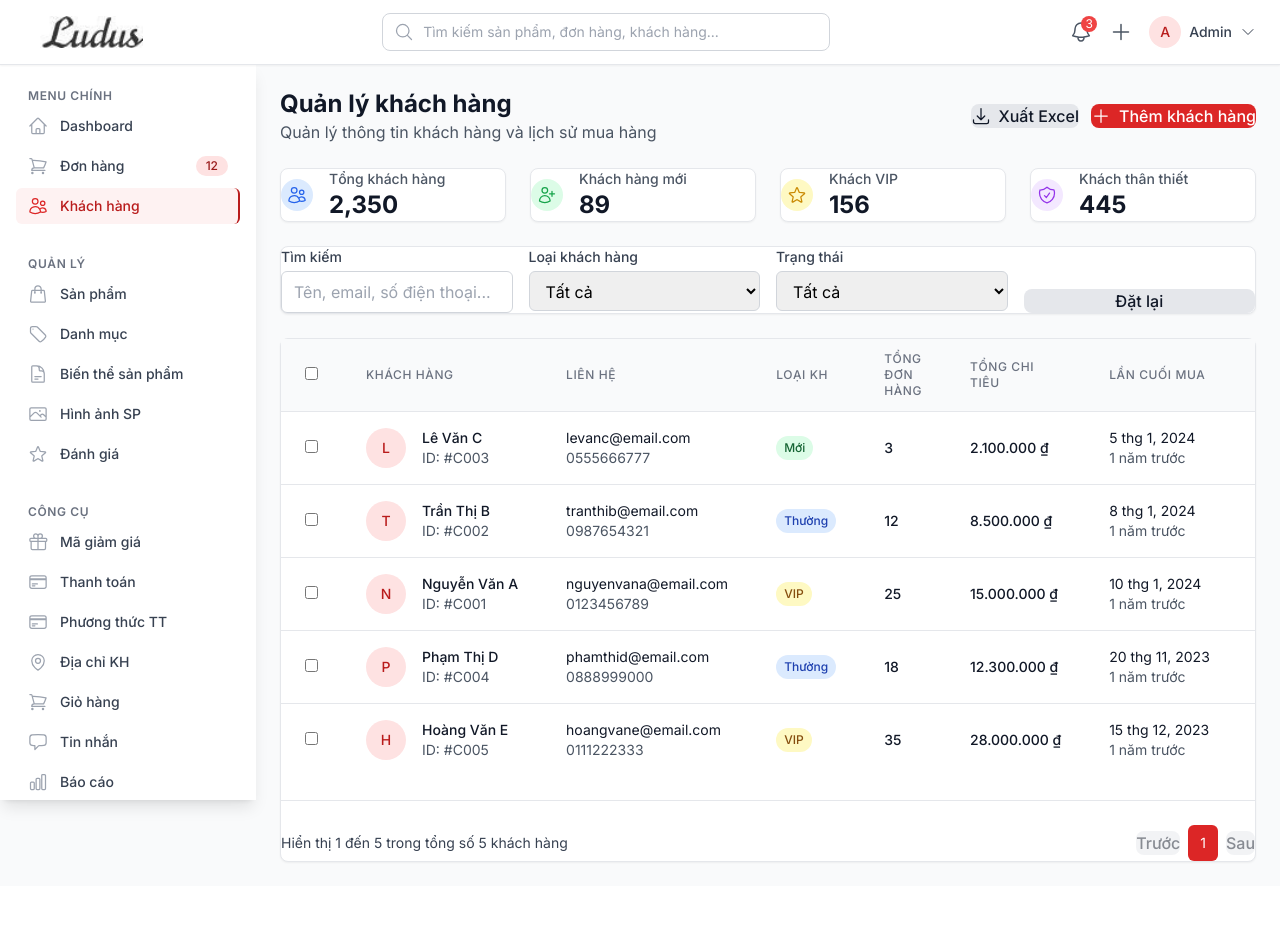
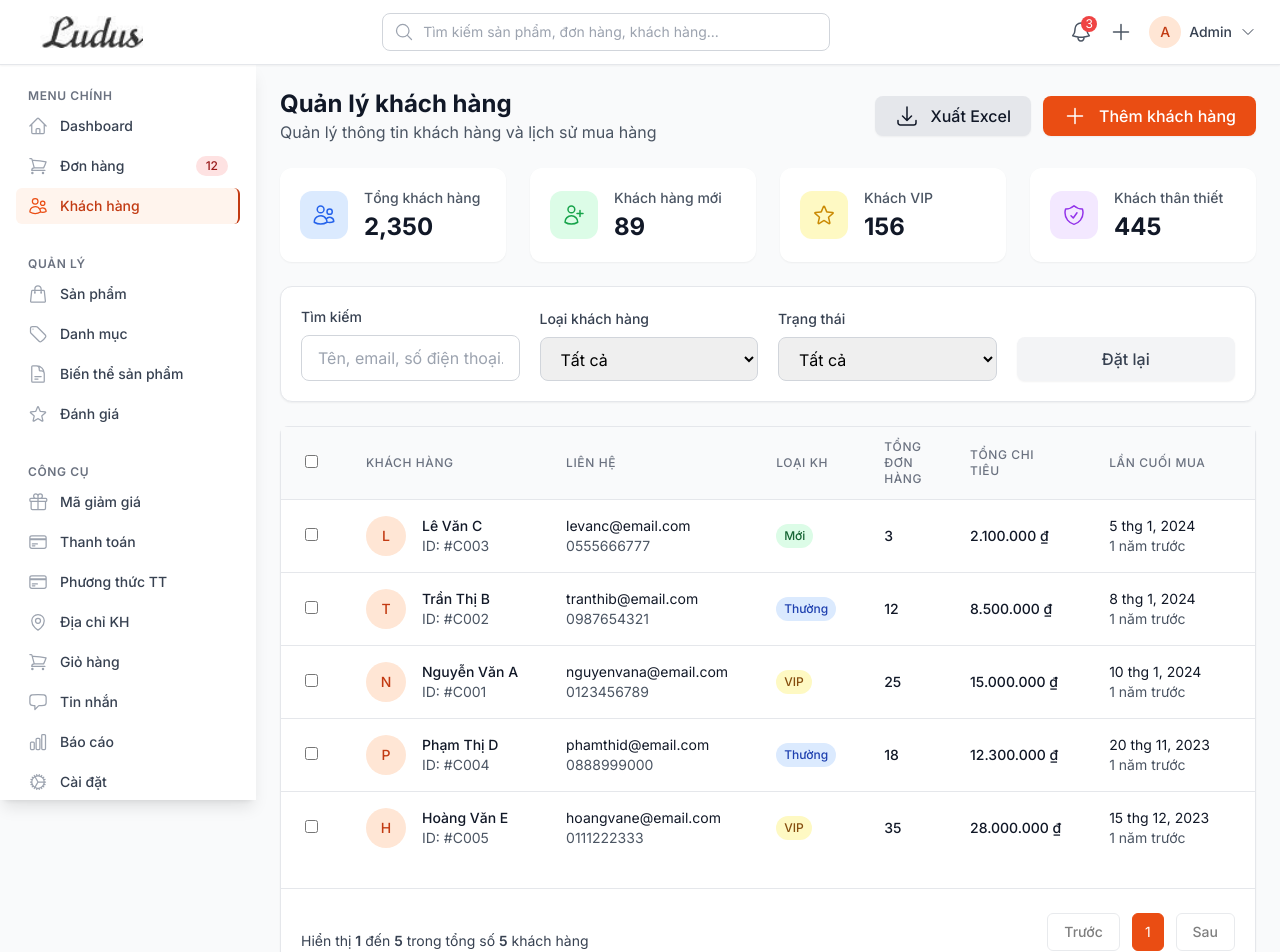
Before and after one commit to tridat2004/ludus_admin, a Nuxt app: page /customers in a window 1280 px wide. Shown: the top 952 px of the page. Before the commit the page ends 886 px from the top, so only its background shows below. Built offline with nearby package versions, Linux system fonts and the light colour scheme.

Commit message:
Update: Layout

```diff
--- a/src/layouts/default.vue
+++ b/src/layouts/default.vue
@@ -226,7 +226,7 @@ const managementNavigation = [
   { name: 'Sản phẩm', href: '/product', icon: ShoppingBagIcon },
   { name: 'Danh mục', href: '/category', icon: TagIcon },
 { name: 'Biến thể sản phẩm', href: '/product-variant', icon: DocumentTextIcon },
-  { name: 'Hình ảnh SP', href: '/product-images', icon: PhotoIcon },
+ // { name: 'Hình ảnh SP', href: '/product-images', icon: PhotoIcon },
   { name: 'Đánh giá', href: '/reviews', icon: StarIcon },
 ]
 
--- a/src/pages/category/index.vue
+++ b/src/pages/category/index.vue
@@ -6,7 +6,7 @@
         <h1 class="text-2xl font-bold text-gray-900">Quản lý danh mục</h1>
         <p class="text-gray-600">Quản lý danh mục sản phẩm của cửa hàng</p>
       </div>
-      <button @click="openAddModal" class="btn btn-primary">
+      <button @click="openAddModal" class="btn btn-primary  px-5 py-2 text-base rounded-xl">
         <PlusIcon class="h-5 w-5 mr-2" />
         Thêm danh mục
       </button>
--- a/src/pages/customers/index.vue
+++ b/src/pages/customers/index.vue
@@ -8,12 +8,19 @@
       </div>
 
       <div class="flex space-x-3">
-        <button @click="exportCustomers" class="btn btn-secondary">
-          <ArrowDownTrayIcon class="h-5 w-5 mr-2" />
+        <button
+          @click="exportCustomers"
+          class="btn btn-secondary flex items-center px-5 py-2 text-base rounded-lg shadow-sm hover:shadow-md transition"
+        >
+          <ArrowDownTrayIcon class="h-6 w-6 mr-3" />
           Xuất Excel
         </button>
-        <button @click="showAddCustomerModal = true" class="btn btn-primary">
-          <PlusIcon class="h-5 w-5 mr-2" />
+
+        <button
+          @click="showAddCustomerModal = true"
+          class="btn btn-primary flex items-center px-5 py-2 text-base rounded-lg shadow-sm hover:shadow-md transition"
+        >
+          <PlusIcon class="h-6 w-6 mr-3" />
           Thêm khách hàng
         </button>
       </div>
@@ -21,40 +28,45 @@
 
     <!-- Customer stats -->
     <div class="grid grid-cols-1 md:grid-cols-4 gap-6">
-      <div v-for="stat in customerStats" :key="stat.name" class="card">
-        <div class="flex items-center">
-          <div class="flex-shrink-0">
-            <div class="h-8 w-8 rounded-full flex items-center justify-center"
-              :class="stat.bgColor">
-              <component :is="stat.icon" class="h-5 w-5" :class="stat.iconColor" />
+  <div
+    v-for="stat in customerStats"
+    :key="stat.name"
+    class="bg-white rounded-xl p-5 shadow-sm hover:shadow-md transition-all duration-200 flex items-center"
+  >
+    <div
+      class="flex-shrink-0 h-12 w-12 rounded-xl flex items-center justify-center"
+      :class="stat.bgColor"
+    >
+      <component :is="stat.icon" class="h-6 w-6" :class="stat.iconColor" />
     </div>
-          </div>
+
     <div class="ml-4">
-            <p class="text-sm font-medium text-gray-600">{{ stat.name }}</p>
-            <p class="text-2xl font-bold text-gray-900">{{ stat.value }}</p>
-          </div>
+      <p class="text-sm font-medium text-gray-600 mb-1">{{ stat.name }}</p>
+      <p class="text-2xl font-bold text-gray-900 leading-tight">{{ stat.value }}</p>
     </div>
   </div>
 </div>
 
+
     <!-- Filters -->
-    <div class="card">
-      <div class="grid grid-cols-1 md:grid-cols-4 gap-4">
-        <div>
-          <label class="block text-sm font-medium text-gray-700 mb-1">Tìm kiếm</label>
+    <div class="grid grid-cols-1 md:grid-cols-4 gap-5 p-5 border border-gray-200 rounded-xl bg-white shadow-sm items-end">
+  <!-- Ô tìm kiếm -->
+  <div class="flex flex-col">
+    <label class="text-sm font-medium text-gray-700 mb-2">Tìm kiếm</label>
     <input
-            v-model="searchQuery"
       type="text"
       placeholder="Tên, email, số điện thoại..."
-            class="w-full px-3 py-2 border border-gray-300 rounded-md focus:outline-none focus:ring-primary-500 focus:border-primary-500"
-          >
+      v-model="searchQuery"
+      class="w-full border border-gray-300 rounded-lg px-4 py-2.5 focus:ring-2 focus:ring-primary-400 focus:border-primary-400 outline-none transition"
+    />
   </div>
 
-        <div>
-          <label class="block text-sm font-medium text-gray-700 mb-1">Loại khách hàng</label>
+  <!-- Loại khách hàng -->
+  <div class="flex flex-col">
+    <label class="text-sm font-medium text-gray-700 mb-2">Loại khách hàng</label>
     <select
       v-model="selectedType"
-            class="w-full px-3 py-2 border border-gray-300 rounded-md focus:outline-none focus:ring-primary-500 focus:border-primary-500"
+      class="w-full border border-gray-300 rounded-lg px-4 py-2.5 focus:ring-2 focus:ring-primary-400 focus:border-primary-400 outline-none transition"
     >
       <option value="">Tất cả</option>
       <option value="vip">VIP</option>
@@ -63,11 +75,12 @@
     </select>
   </div>
 
-        <div>
-          <label class="block text-sm font-medium text-gray-700 mb-1">Trạng thái</label>
+  <!-- Trạng thái -->
+  <div class="flex flex-col">
+    <label class="text-sm font-medium text-gray-700 mb-2">Trạng thái</label>
     <select
       v-model="selectedStatus"
-            class="w-full px-3 py-2 border border-gray-300 rounded-md focus:outline-none focus:ring-primary-500 focus:border-primary-500"
+      class="w-full border border-gray-300 rounded-lg px-4 py-2.5 focus:ring-2 focus:ring-primary-400 focus:border-primary-400 outline-none transition"
     >
       <option value="">Tất cả</option>
       <option value="active">Hoạt động</option>
@@ -76,16 +89,21 @@
     </select>
   </div>
 
-        <div class="flex items-end">
-          <button @click="resetFilters" class="btn btn-secondary w-full">
+  <!-- Nút Đặt lại -->
+  <div class="flex justify-end">
+    <button style="width: 10000px;"
+      @click="resetFilters"
+      class="w-full md:w-auto px-6 py-2.5 bg-gray-100 hover:bg-gray-200 text-gray-700 font-medium rounded-lg shadow-sm hover:shadow-md transition"
+    >
       Đặt lại
     </button>
   </div>
 </div>
-    </div>
+
+
 
     <!-- Customers table -->
-    <div class="card">
+    <div class="card rounded-lg">
       <div class="overflow-x-auto">
         <table class="table">
           <thead class="bg-gray-50">
@@ -193,47 +211,57 @@
       </div>
 
       <!-- Pagination -->
-      <div class="flex items-center justify-between mt-6 pt-6 border-t border-gray-200">
-        <div class="flex items-center space-x-2">
+      <!-- Pagination (THAY THẾ block cũ bằng block này) -->
+<div class="flex flex-col md:flex-row items-center md:justify-between mt-6 pt-6 border-t border-gray-200">
+  <!-- Left: info -->
+  <div style="padding-left: 20px ;" class="w-full md:w-auto mb-3 md:mb-0">
     <span class="text-sm text-gray-700">
-            Hiển thị {{ (currentPage - 1) * itemsPerPage + 1 }} đến
-            {{ Math.min(currentPage * itemsPerPage, totalCustomers) }}
-            trong tổng số {{ totalCustomers }} khách hàng
+      Hiển thị <span class="font-semibold">{{ (currentPage - 1) * itemsPerPage + 1 }}</span> đến
+      <span class="font-semibold">{{ Math.min(currentPage * itemsPerPage, totalCustomers) }}</span>
+      trong tổng số <span class="font-semibold">{{ totalCustomers }}</span> khách hàng
     </span>
   </div>
 
-        <div class="flex items-center space-x-2">
+  <!-- Right: controls -->
+  <div style="padding-right: 20px; padding-bottom: 15px;" class="w-full md:w-auto flex items-center justify-center md:justify-end space-x-2">
+    <!-- Prev -->
     <button
       @click="currentPage--"
       :disabled="currentPage === 1"
-            class="btn btn-secondary disabled:opacity-50"
+      :aria-disabled="currentPage === 1"
+      class="px-4 py-2 rounded-md text-sm font-medium border border-gray-300 bg-white hover:bg-gray-50 disabled:opacity-50 disabled:cursor-not-allowed transition"
     >
       Trước
     </button>
 
-          <div class="flex space-x-1">
-            <button
+    <!-- Page numbers (horiz scroll on small screens) -->
+    <div class="flex items-center space-x-2 overflow-x-auto no-scrollbar px-1">
+      <button style="height: 38px;"
         v-for="page in visiblePages"
         :key="page"
         @click="currentPage = page"
-              class="px-3 py-2 text-sm rounded-md"
+        class="px-3 py-2 text-sm rounded-md whitespace-nowrap transition"
         :class="currentPage === page
-                ? 'bg-primary-600 text-white'
+          ? 'bg-primary-600 text-white border border-primary-600'
           : 'bg-white text-gray-700 border border-gray-300 hover:bg-gray-50'"
+        aria-label="Trang {{ page }}"
       >
         {{ page }}
       </button>
     </div>
 
+    <!-- Next -->
     <button
       @click="currentPage++"
       :disabled="currentPage === totalPages"
-            class="btn btn-secondary disabled:opacity-50"
+      :aria-disabled="currentPage === totalPages"
+      class="px-4 py-2 rounded-md text-sm font-medium border border-gray-300 bg-white hover:bg-gray-50 disabled:opacity-50 disabled:cursor-not-allowed transition"
     >
       Sau
     </button>
   </div>
 </div>
+
     </div>
 
     <!-- Add Customer Modal -->
@@ -253,7 +281,7 @@
               v-model="newCustomer.name"
               type="text"
               required
-              class="w-full px-3 py-2 border border-gray-300 rounded-md focus:outline-none focus:ring-primary-500 focus:border-primary-500"
+              class="w-full px-3 py-2 border border-gray-300 rounded-lg focus:outline-none focus:ring-primary-500 focus:border-primary-500"
             >
           </div>
 
@@ -263,7 +291,7 @@
               v-model="newCustomer.email"
               type="email"
               required
-              class="w-full px-3 py-2 border border-gray-300 rounded-md focus:outline-none focus:ring-primary-500 focus:border-primary-500"
+              class="w-full px-3 py-2 border border-gray-300 rounded-lg focus:outline-none focus:ring-primary-500 focus:border-primary-500"
             >
           </div>
 
@@ -273,7 +301,7 @@
               v-model="newCustomer.phone"
               type="tel"
               required
-              class="w-full px-3 py-2 border border-gray-300 rounded-md focus:outline-none focus:ring-primary-500 focus:border-primary-500"
+              class="w-full px-3 py-2 border border-gray-300 rounded-lg focus:outline-none focus:ring-primary-500 focus:border-primary-500"
             >
           </div>
 
@@ -282,7 +310,7 @@
             <textarea
               v-model="newCustomer.address"
               rows="3"
-              class="w-full px-3 py-2 border border-gray-300 rounded-md focus:outline-none focus:ring-primary-500 focus:border-primary-500"
+              class="w-full px-3 py-2 border border-gray-300 rounded-lg focus:outline-none focus:ring-primary-500 focus:border-primary-500"
             ></textarea>
           </div>
 
--- a/src/pages/product-variant/index.vue
+++ b/src/pages/product-variant/index.vue
@@ -7,7 +7,7 @@
       </div>
       <button
         @click="openAddModal"
-        class="btn btn-primary"
+        class="btn btn-primary  px-5 py-2 text-base rounded-xl"
         :disabled="!selectedProductId"
       >
         <PlusIcon class="h-5 w-5 mr-2" />
@@ -191,7 +191,7 @@
     <div v-else class="card">
       <div class="card-body text-center py-12">
         <p class="text-gray-500 text-lg mb-4">Chưa có biến thể nào cho sản phẩm này</p>
-        <button @click="openAddModal" class="btn btn-primary">
+        <button @click="openAddModal" class="btn btn-primary  px-5 py-2 text-base rounded-xl">
           <PlusIcon class="h-5 w-5 mr-2" />
           Thêm biến thể đầu tiên
         </button>
--- a/tailwind.config.js
+++ b/tailwind.config.js
@@ -11,17 +11,17 @@ module.exports = {
     extend: {
       colors: {
         primary: {
-          50: '#fef2f2',
-          100: '#fee2e2',
-          200: '#fecaca',
-          300: '#fca5a5',
-          400: '#f87171',
-          500: '#ef4444',
-          600: '#dc2626',
-          700: '#b91c1c',
-          800: '#991b1b',
-          900: '#7f1d1d',
-          950: '#450a0a',
+          50: '#fff4ed',   // Cam nhạt
+          100: '#ffe6d5',  // Cam pastel
+          200: '#feccaa',  // Cam sáng
+          300: '#fdac74',  // Cam vàng
+          400: '#fb8340',  // Cam đậm
+          500: '#f9631d',  // Cam đỏ chính - VỪA PHẢI, HƠI ĐẬM
+          600: '#ea4d13',  // Đỏ cam
+          700: '#c23a12',  // Đỏ cam đậm
+          800: '#9a3116',  // Đỏ nâu
+          900: '#7c2c15',  // Nâu đỏ
+          950: '#431409',  // Nâu đỏ tối
         },
       },
       fontFamily: {
```
Also changed, not shown: src/pages/index.vue (+7 -6 lines). Lines whose indentation alone changed are shown as unchanged.
